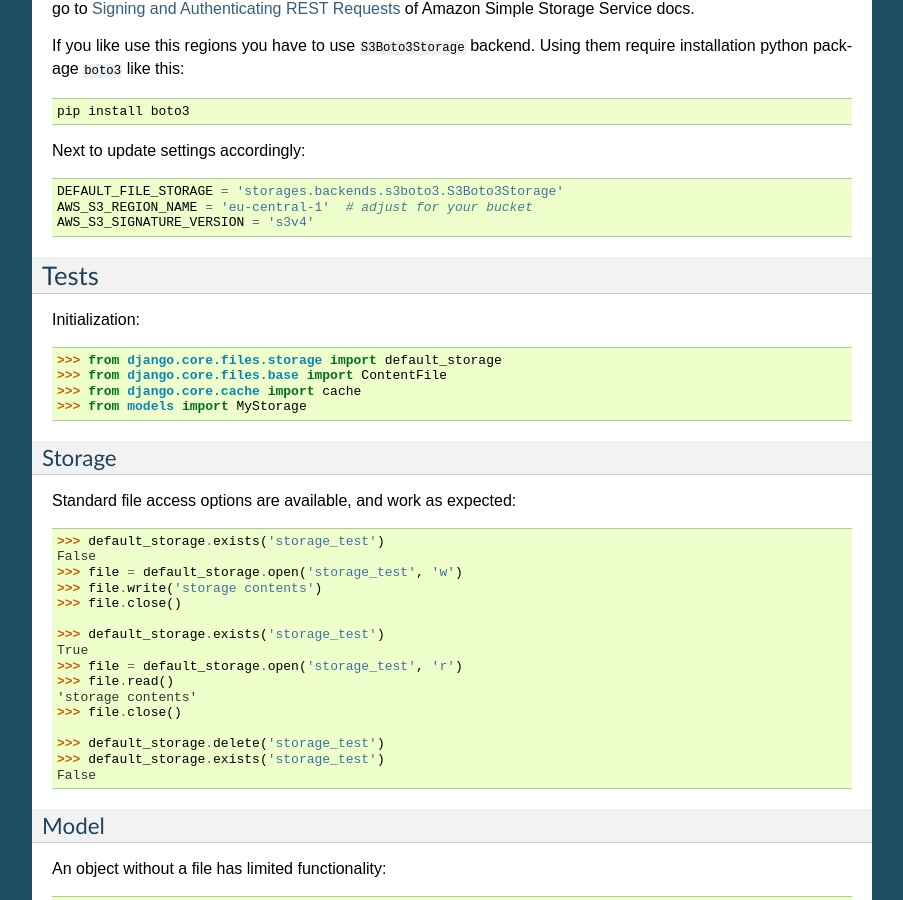
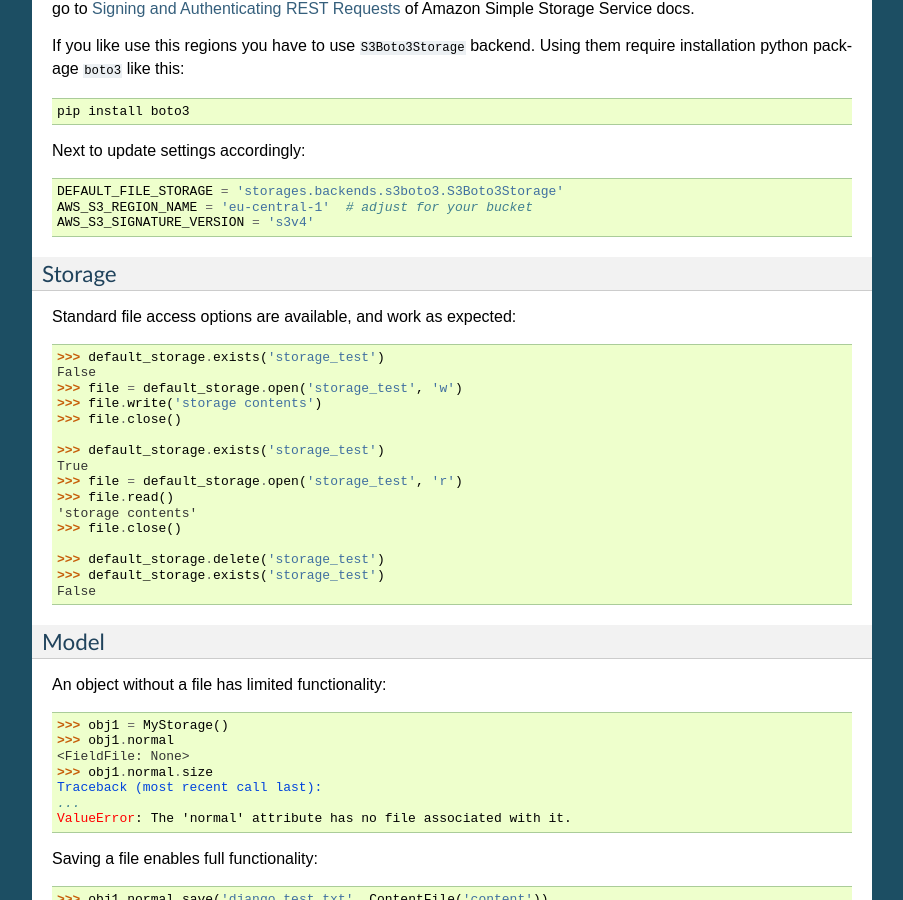
Before and after one commit to jschneier/django-storages, a Sphinx documentation site: the page built from docs/backends/amazon-S3.rst, in a window 1280 px wide and 900 px high, scrolled down 1927 px. Shown: the whole window, without its empty margins (198-1101 px from the left). Built offline with Sphinx 7.4.7, drawn with Linux system fonts in a browser that asks for light colours.

Commit message:
Remove again tests in docs for s3

```diff
--- a/docs/backends/amazon-S3.rst
+++ b/docs/backends/amazon-S3.rst
@@ -116,16 +116,6 @@ Next to update settings accordingly:
     AWS_S3_REGION_NAME = 'eu-central-1'  # adjust for your bucket
     AWS_S3_SIGNATURE_VERSION = 's3v4'
 
-Tests
-*****
-
-Initialization::
-
-    >>> from django.core.files.storage import default_storage
-    >>> from django.core.files.base import ContentFile
-    >>> from django.core.cache import cache
-    >>> from models import MyStorage
-
 Storage
 -------
 
```
